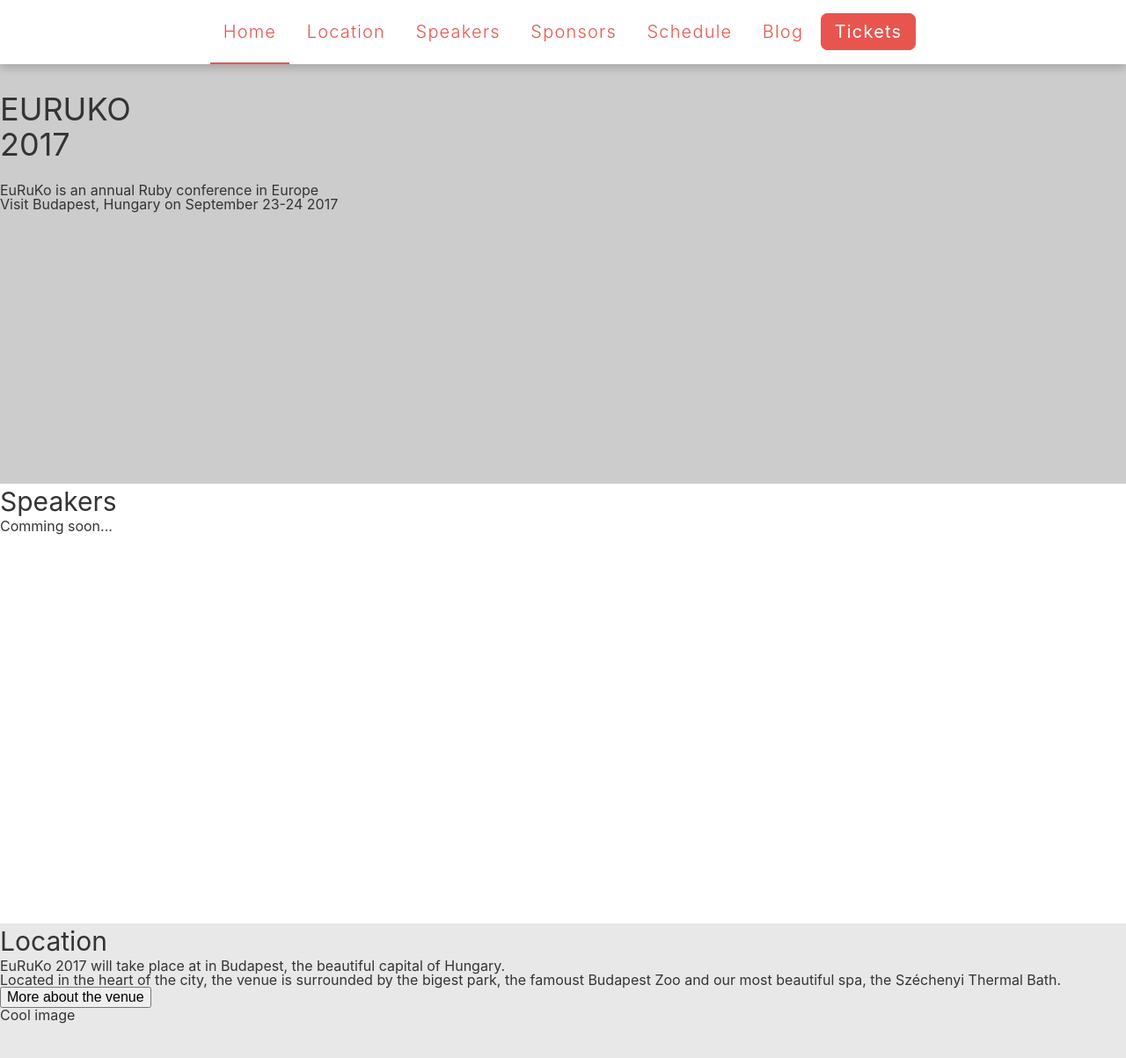
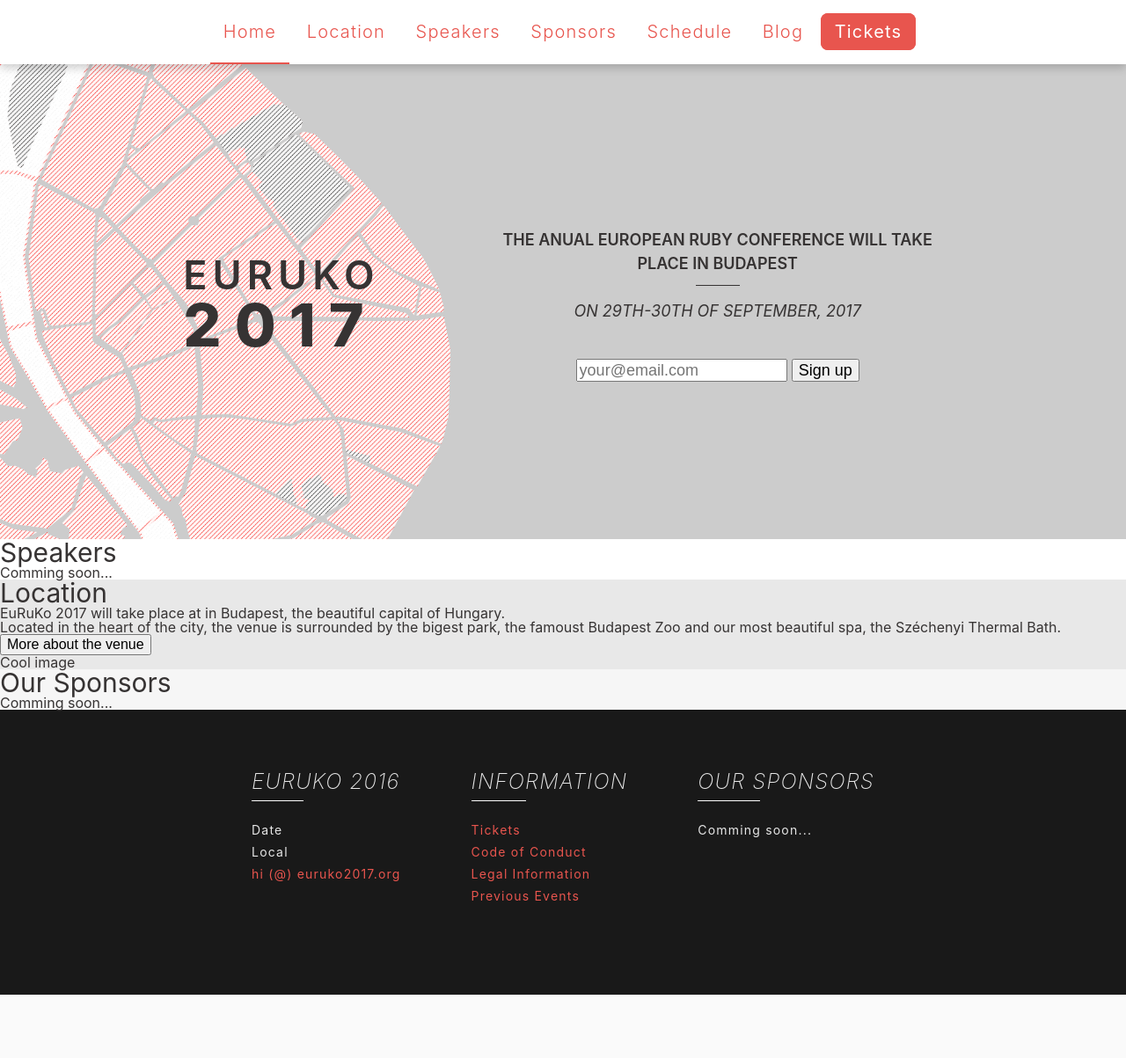
Before and after one commit to euruko/euruko2017.github.io, a Jekyll site: the page built from index.html, in a window 1280 px wide and 1400 px high. Shown: the top 1203 px of the window at 88% size. Built offline with Jekyll 4.4.1, drawn with Linux system fonts in a browser that asks for light colours.

Commit message:
Create the main styles for home banner

```diff
--- a/_sass/base.scss
+++ b/_sass/base.scss
@@ -14,22 +14,15 @@
 
 h1 {
   font-size: 36px;
-  line-height: 40px;
+  margin: 0;
 }
 
 h2 {
   font-size: 30px;
-  line-height: 40px;
 }
 
 h3 {
   font-size: 24px;
-  line-height: 40px;
-}
-
-.section {
-  width: 100%;
-  min-height: 500px;
 }
 
 a {
--- a/_sass/home.scss
+++ b/_sass/home.scss
@@ -1,16 +1,108 @@
+/*
+  Banner
+*/
 .section-home-banner {
-  background: #cccccc;
+  background-color: #cccccc;
   padding-top: 30px;
+  background-image: url('./map.png');
+  background-size: 50%;
+  background-repeat: no-repeat;
+  background-position: -20% 50%;
 }
 
+.section-home-banner .section-container {
+
+  display: flex;
+  justify-content: center;
+  align-items: center;
+}
+
+.section-home-banner__title {
+  padding: 15vh 5vw;
+}
+
+.section-home-banner__title__name {
+  font-size: 45px;
+  font-weight: 600;
+  letter-spacing: 6px;
+}
+
+.section-home-banner__title__year {
+  font-size: 68px;
+  font-weight: 800;
+  letter-spacing: 15px;
+}
+
+.section-home-banner__info {
+  padding: 8vh 5vw;
+  font-size: 18px;
+  text-align: center;
+  line-height: 1.5;
+}
+
+.section-home-banner__info__title {
+  max-width: 40vw;
+  font-weight: 600;
+}
+
+.section-home-banner__info__divider {
+  display: inline-block;
+  height: 1px;
+  width: 50px;
+  background: #363333;
+  margin: 10px 0 8px;
+}
+
+.section-home-banner__info__date {
+  font-style: italic;
+}
+
+.section-home-banner__info__signup {
+  margin-top: 40px;
+}
+
+@media(max-width: 860px) {
+  .section-home-banner {
+    background-size: contain;
+  }
+
+  .section-home-banner .section-container {
+    flex-direction: column;
+  }
+
+  .section-home-banner__title {
+    padding: 5vh;
+  }
+
+  .section-home-banner__info__title {
+    max-width: none;
+  }
+}
+
+@media(max-width: 520px) {
+  .section-home-banner {
+    background-size: 150%;
+    background-position: 30% 50%;
+  }
+}
+
+/*
+  Speakers
+*/
 .section-home-speakers {
   background: #ffffff;
 }
 
+/*
+  Location
+*/
 .section-home-location {
   background: #e8e8e8;
 }
 
+/*
+  Sponsors
+*/
 .section-home-sponsors {
   background: #f6f6f6;
 }
--- a/index.html
+++ b/index.html
@@ -3,11 +3,24 @@
 ---
 <section class="section section-home-banner">
   <div class="section-container">
-    <h1 class="section-home-banner__title">EURUKO<br>2017</h1>
+    <h1 class="section-home-banner__title">
+      <div class="section-home-banner__title__name">EURUKO</div>
+      <div class="section-home-banner__title__year">2017</div>
+    </h1>
     <div class="section-home-banner__info">
-      <p>EuRuKo is an annual Ruby conference in Europe</p>
-      <span class="section-home-banner__info__divider"></span>
-      <p>Visit Budapest, Hungary on September 23-24 2017</p>
+      <p class="section-home-banner__info__title">
+        THE ANUAL EUROPEAN RUBY CONFERENCE WILL TAKE PLACE IN BUDAPEST
+      </p>
+      <div class="section-home-banner__info__divider"></div>
+      <p class="section-home-banner__info__date">
+        ON 29TH-30TH OF SEPTEMBER, 2017
+      </p>
+      <div class="section-home-banner__info__signup">
+        <form onsubmit="javascript:return false">
+          <input type="text" name="email" placeholder="your@email.com">
+          <button type="submit">Sign up</button>
+        </form>
+      </div>
     </div>
   </div>
 </section>
```
Also changed, not shown: assets/map.png (added).
